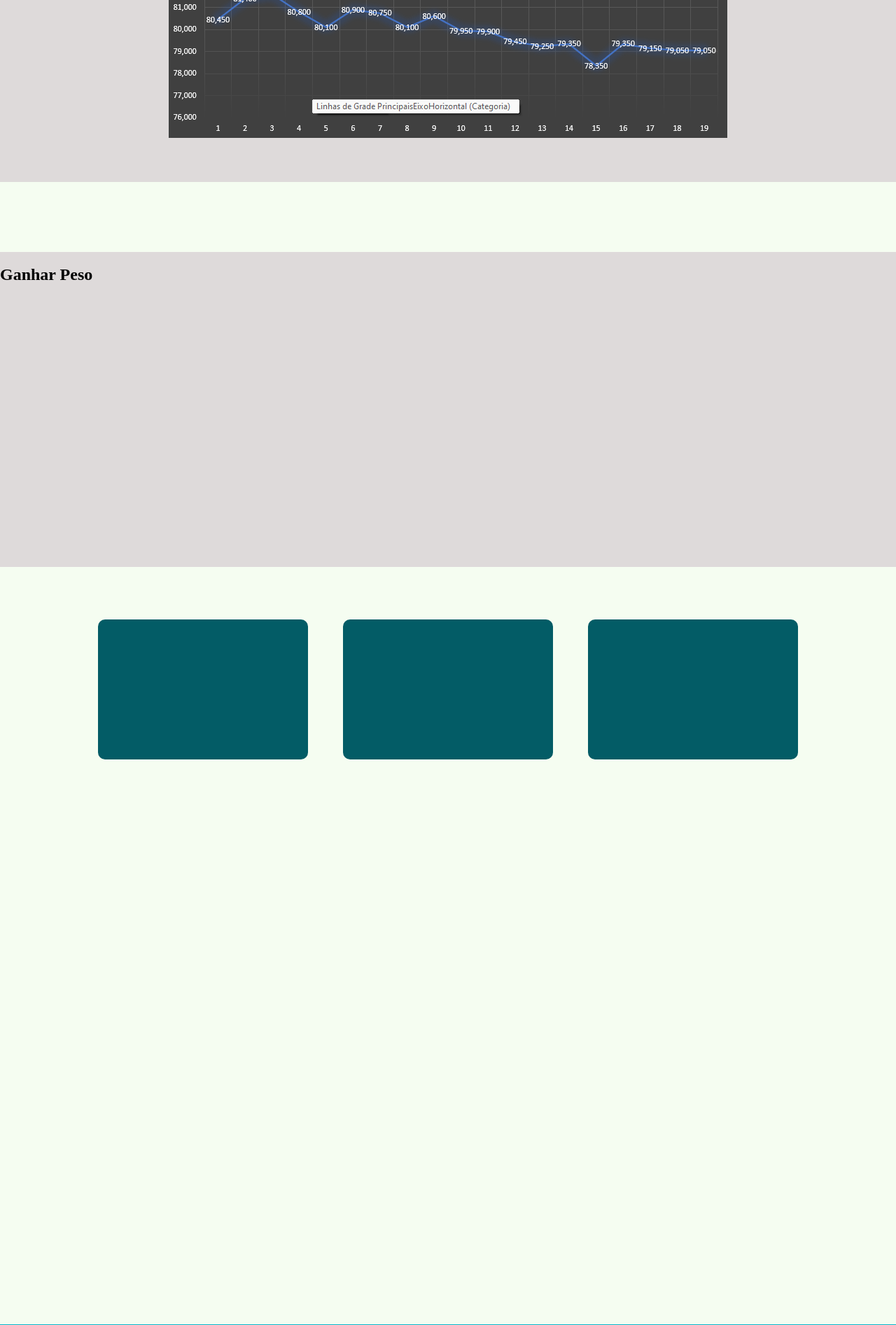
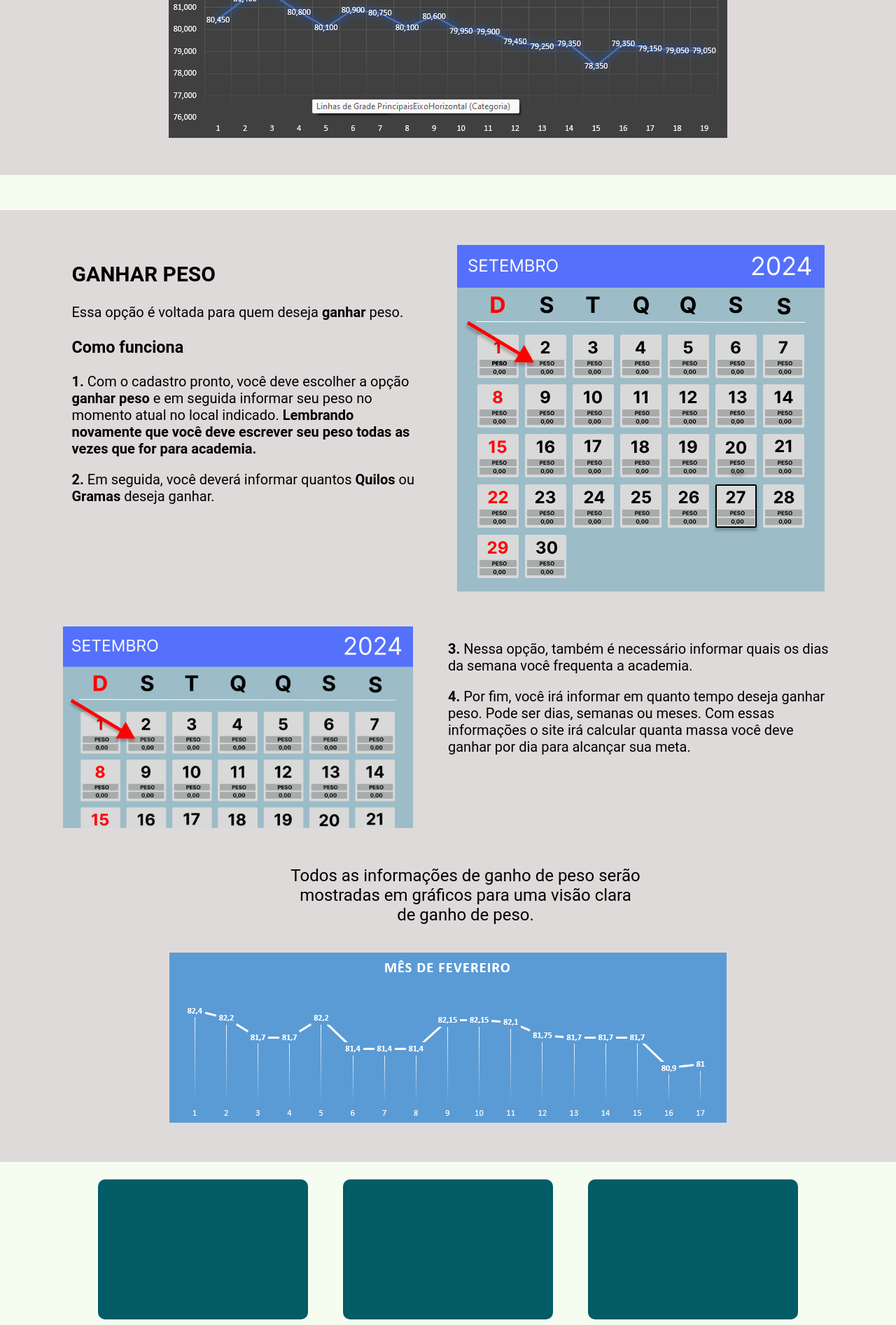
Before and after one commit to elvismota00/pagina_tcc, a PHP site: page / in a window 1280 px wide. Shown: the part 2622-4515 px from the top of the page at 70% size. Run offline with PHP 8.4, Linux system fonts and the light colour scheme; some web fonts are replaced.

Commit message:
tutorial 3 finalizado

```diff
--- a/css/style.css
+++ b/css/style.css
@@ -87,7 +87,7 @@ nav ul li a:hover {
 
 /* itens principal da pagina */
 .container {
-    height: 4500px;
+    height: 5500px;
     display: flex;
     flex-direction: column;
     align-items: center;
@@ -212,7 +212,7 @@ nav ul li a:hover {
     flex-direction: column;
     margin: 50px;
     width: 100%;
-    height: 1340px;
+    height: 1330px;
     background-color: #dedada;
     font-family: roboto;
     padding-top: 50px;
@@ -262,10 +262,11 @@ nav ul li a:hover {
 
 /* terceiro quadro de tutorial */
 .tutorial3 {
-    margin: 50px;
     width: 100%;
-    height: 450px;
+    height: 1310px;
     background-color: #dedada;
+    font-family: roboto;
+    padding-top: 50px;
 }
 
 .opcoes {
--- a/index.html
+++ b/index.html
@@ -93,12 +93,42 @@
                         <p>Todos os dados serão mostrados em gráficos para que você possa acompanhar seu desenvolvimento.</p>
 
                         <img src="/imagens/grafico1.png" alt="">
-
                     </div>
                 </div>
 
                 <div class="tutorial3">
-                    <h2>Ganhar Peso</h2>
+                    <div class="tut2_1">
+                        <div class="tut_text">
+                            <h2>GANHAR PESO</h2>
+                            <p>Essa opção é voltada para quem deseja <strong>ganhar</strong> peso.</p>
+
+                            <h3>Como funciona</h3>
+
+                            <p><b>1.</b> Com o cadastro pronto, você deve escolher a opção <strong>ganhar peso</strong> e em seguida informar seu peso no momento atual no local indicado. <strong>Lembrando novamente que você deve escrever seu peso todas as vezes que for para academia.</strong></p>
+
+                            <p><b>2.</b> Em seguida, você deverá informar quantos <strong>Quilos</strong> ou <strong>Gramas</strong> deseja ganhar.
+                            </p>
+                        </div>
+
+                        <img src="/imagens/Calendário (1).svg" alt="">
+                    </div>
+
+                    <div class="tut2_2">
+                        <img src="/imagens/calendario_local.png" alt="">
+
+                        <div class="tut_text2">
+                            <p><b>3.</b> Nessa opção, também é necessário informar quais os dias da semana você frequenta a academia.
+                            </p>
+
+                            <p><b>4.</b> Por fim, você irá informar em quanto tempo deseja ganhar peso. Pode ser dias, semanas ou meses. Com essas informações o site irá calcular quanta massa você deve ganhar por dia para alcançar sua meta.</p>
+                        </div>
+                    </div>
+
+                    <div class="tut2_3">
+                        <p>Todos as informações de ganho de peso serão mostradas em gráficos para uma visão clara de ganho de peso.</p>
+
+                        <img src="/imagens/grafico2.png" alt="">
+                    </div>
                 </div>
 
                 <div class="opcoes">
```
